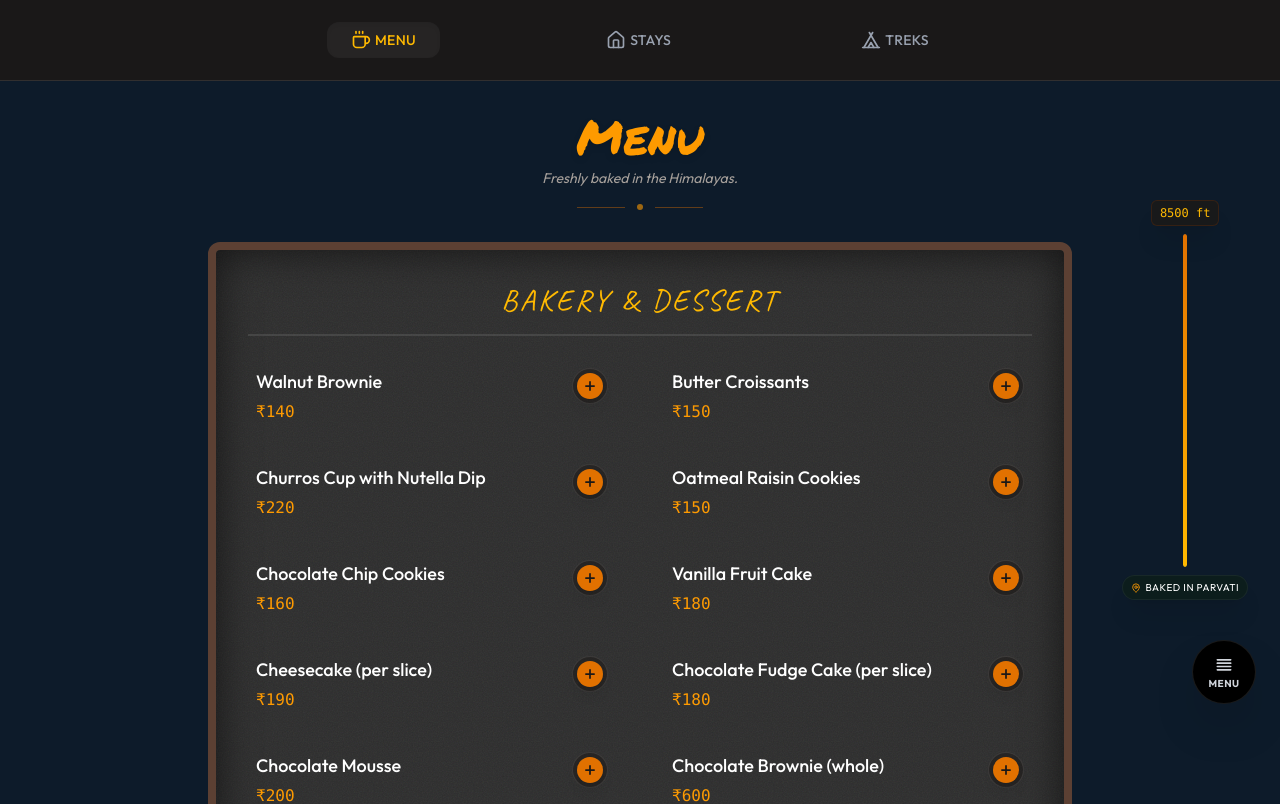
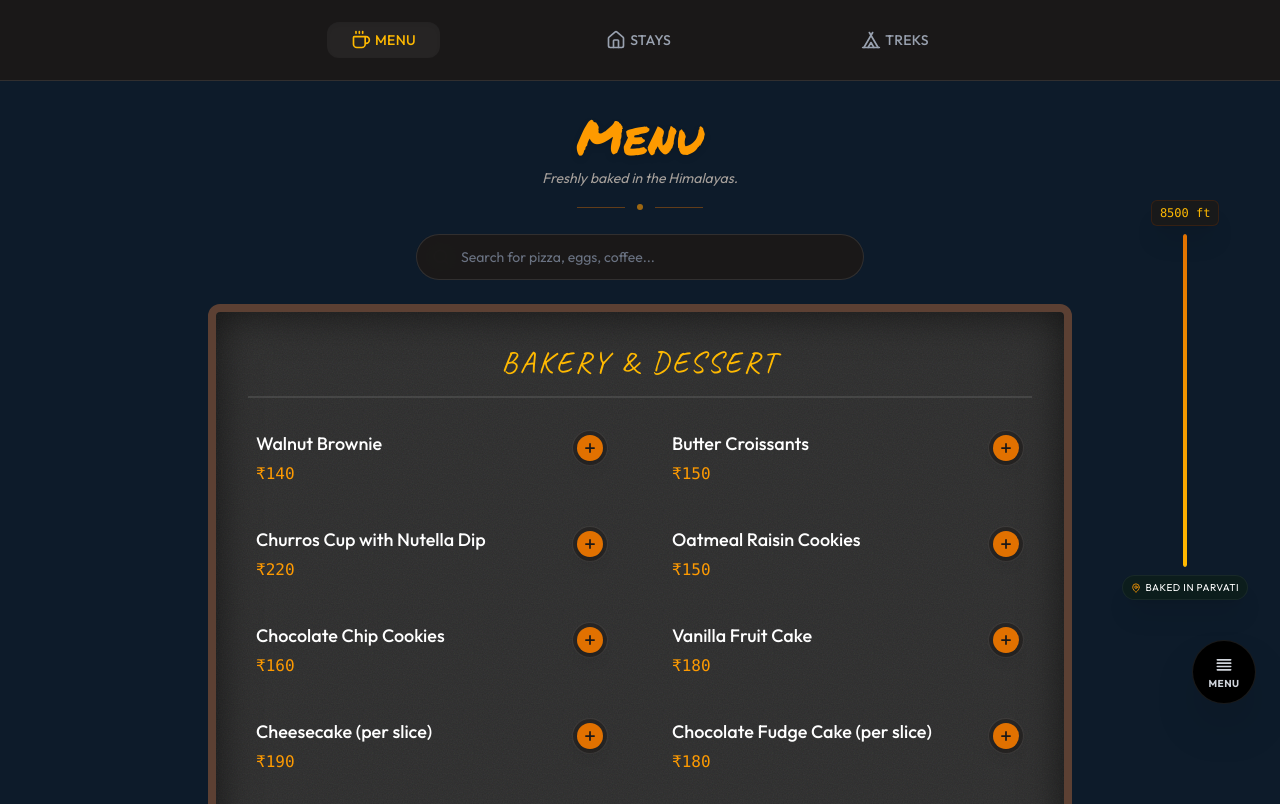
Before and after one commit to sidharth-n/bakedinparvathi, a React (Vite) app: page /menu in a window 1280 px wide. Shown: the top 804 px of the page. Built offline with nearby package versions, Linux system fonts and the light colour scheme.

Commit message:
udpate menu page with search functionality

```diff
--- a/src/views/Menu.jsx
+++ b/src/views/Menu.jsx
@@ -1,10 +1,11 @@
-import React, { useState, useEffect } from 'react';
+import React, { useState, useEffect, useMemo } from 'react';
 import { motion, AnimatePresence } from 'framer-motion';
 import { menuItems } from '../data';
-import { Plus, Minus } from 'lucide-react';
+import { Plus, Minus, Search, X } from 'lucide-react';
 
 const Menu = ({ cart, setCart }) => {
   const [isMenuModalOpen, setIsMenuModalOpen] = useState(false);
+  const [searchQuery, setSearchQuery] = useState('');
 
   // Lock body scroll when bottom sheet is open
   useEffect(() => {
@@ -16,20 +17,43 @@ const Menu = ({ cart, setCart }) => {
     return () => { document.body.style.overflow = ''; };
   }, [isMenuModalOpen]);
 
+  // Filter items by search query
+  const filteredItems = useMemo(() => {
+    if (!searchQuery.trim()) return menuItems;
+    const q = searchQuery.toLowerCase();
+    return menuItems.filter(
+      item => item.name.toLowerCase().includes(q) || item.category.toLowerCase().includes(q)
+    );
+  }, [searchQuery]);
+
   // Group menu items by category
-  const groupedMenu = menuItems.reduce((acc, item) => {
+  const groupedMenu = useMemo(() => {
+    return filteredItems.reduce((acc, item) => {
       if (!acc[item.category]) acc[item.category] = [];
       acc[item.category].push(item);
       return acc;
     }, {});
+  }, [filteredItems]);
+
+  // Full grouped menu (unfiltered) for the bottom sheet
+  const allGroupedMenu = useMemo(() => {
+    return menuItems.reduce((acc, item) => {
+      if (!acc[item.category]) acc[item.category] = [];
+      acc[item.category].push(item);
+      return acc;
+    }, {});
+  }, []);
 
   const scrollToCategory = (category) => {
+    setSearchQuery(''); // Clear search when navigating by category
+    // Small timeout to let the DOM re-render with full menu before scrolling
+    setTimeout(() => {
       const element = document.getElementById(`category-${category}`);
       if (element) {
-      // Offset for sticky navigation/padding
         const y = element.getBoundingClientRect().top + window.scrollY - 100;
         window.scrollTo({ top: y, behavior: 'smooth' });
       }
+    }, 50);
     setIsMenuModalOpen(false);
   };
 
@@ -67,7 +91,7 @@ const Menu = ({ cart, setCart }) => {
       <motion.div
         initial={{ opacity: 0, y: 20 }}
         animate={{ opacity: 1, y: 0 }}
-        className="text-center mb-8 mt-4"
+        className="text-center mb-6 mt-4"
       >
         <h2 className="text-5xl font-display text-amber-500 drop-shadow-md mb-2">Menu</h2>
         <p className="text-stone-400 font-body text-sm max-w-xl mx-auto italic">
@@ -80,16 +104,47 @@ const Menu = ({ cart, setCart }) => {
         </div>
       </motion.div>
 
+      {/* Search Bar */}
+      <div className="sticky top-12 md:top-16 z-30 mb-6">
+        <div className="relative max-w-md mx-auto">
+          <Search size={18} className="absolute left-4 top-1/2 -translate-y-1/2 text-gray-500" />
+          <input
+            type="text"
+            value={searchQuery}
+            onChange={(e) => setSearchQuery(e.target.value)}
+            placeholder="Search for pizza, eggs, coffee..."
+            className="w-full bg-stone-900/90 backdrop-blur-md border border-white/10 rounded-full py-3 pl-11 pr-10 text-sm text-white placeholder-gray-500 focus:outline-none focus:border-amber-600/50 focus:ring-1 focus:ring-amber-600/30 transition-all"
+          />
+          {searchQuery && (
+            <button
+              onClick={() => setSearchQuery('')}
+              className="absolute right-3 top-1/2 -translate-y-1/2 bg-white/10 rounded-full p-1 text-gray-400 hover:text-white transition-colors"
+            >
+              <X size={14} />
+            </button>
+          )}
+        </div>
+        {searchQuery && (
+          <p className="text-center text-xs text-gray-500 mt-2">
+            {filteredItems.length} item{filteredItems.length !== 1 ? 's' : ''} found
+          </p>
+        )}
+      </div>
+
+      {/* No results */}
+      {searchQuery && filteredItems.length === 0 && (
+        <div className="text-center py-16">
+          <p className="text-gray-500 text-lg">No items found for "{searchQuery}"</p>
+          <button onClick={() => setSearchQuery('')} className="text-amber-500 text-sm mt-2 underline">Clear search</button>
+        </div>
+      )}
+
       {/* Categories */}
       <div className="space-y-10">
-        {Object.entries(groupedMenu).map(([category, items], idx) => (
-          <motion.div
+        {Object.entries(groupedMenu).map(([category, items]) => (
+          <div
             key={category}
             id={`category-${category}`}
-            initial={{ opacity: 0, x: -20 }}
-            whileInView={{ opacity: 1, x: 0 }}
-            viewport={{ once: true, margin: "-100px" }}
-            transition={{ delay: idx * 0.1 }}
             style={{ scrollMarginTop: '100px' }}
             className="chalkboard p-6 md:p-8"
           >
@@ -145,7 +200,7 @@ const Menu = ({ cart, setCart }) => {
                 </div>
               ))}
             </div>
-          </motion.div>
+          </div>
         ))}
       </div>
 
@@ -153,7 +208,6 @@ const Menu = ({ cart, setCart }) => {
       <motion.div
         initial={{ scale: 0, opacity: 0 }}
         animate={{ scale: 1, opacity: 1 }}
-        // Positioned bottom right. If cart is active (cart.length > 0), raise it above the cart banner.
         className={`fixed right-6 z-40 transition-all duration-300 ${cart.length > 0 ? 'bottom-[100px]' : 'bottom-20 md:bottom-24'}`}
       >
         <button
@@ -199,7 +253,7 @@ const Menu = ({ cart, setCart }) => {
                 </button>
               </div>
               <div className="overflow-y-auto overscroll-contain px-3 pb-20 flex-1">
-                {Object.entries(groupedMenu).map(([category, items]) => (
+                {Object.entries(allGroupedMenu).map(([category, items]) => (
                   <button
                     key={`nav-${category}`}
                     onClick={() => scrollToCategory(category)}
```
Lines whose indentation alone changed are shown as unchanged.
